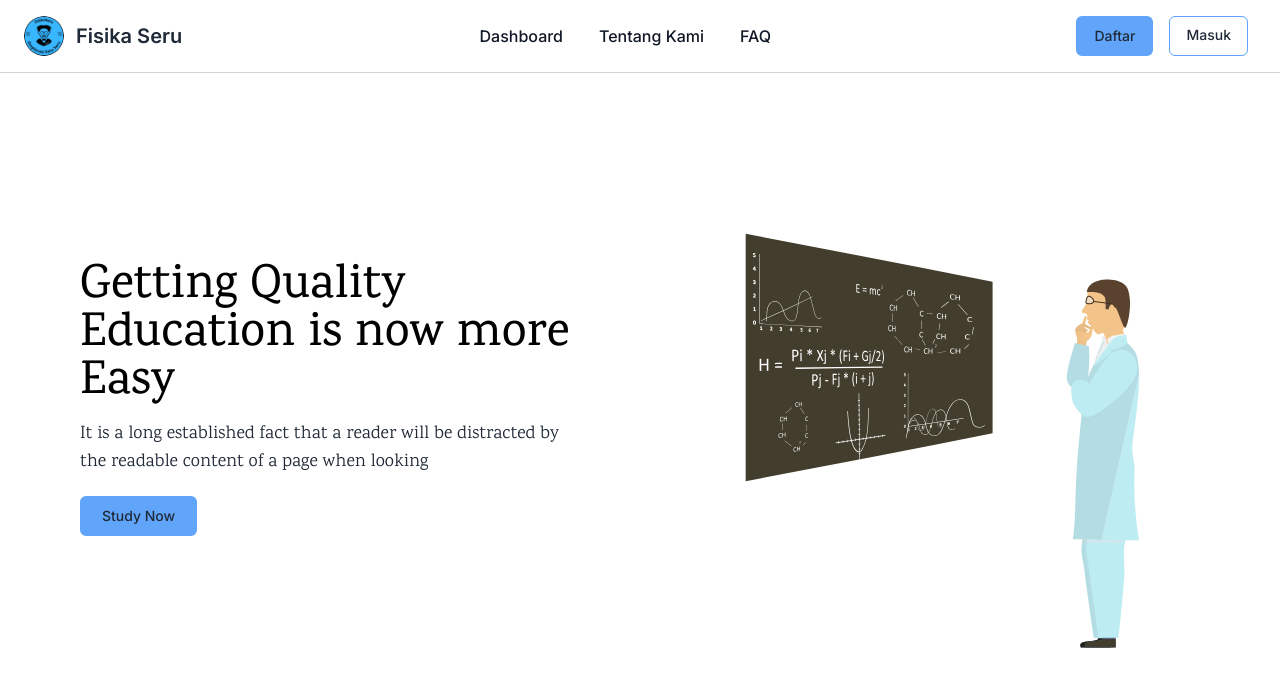
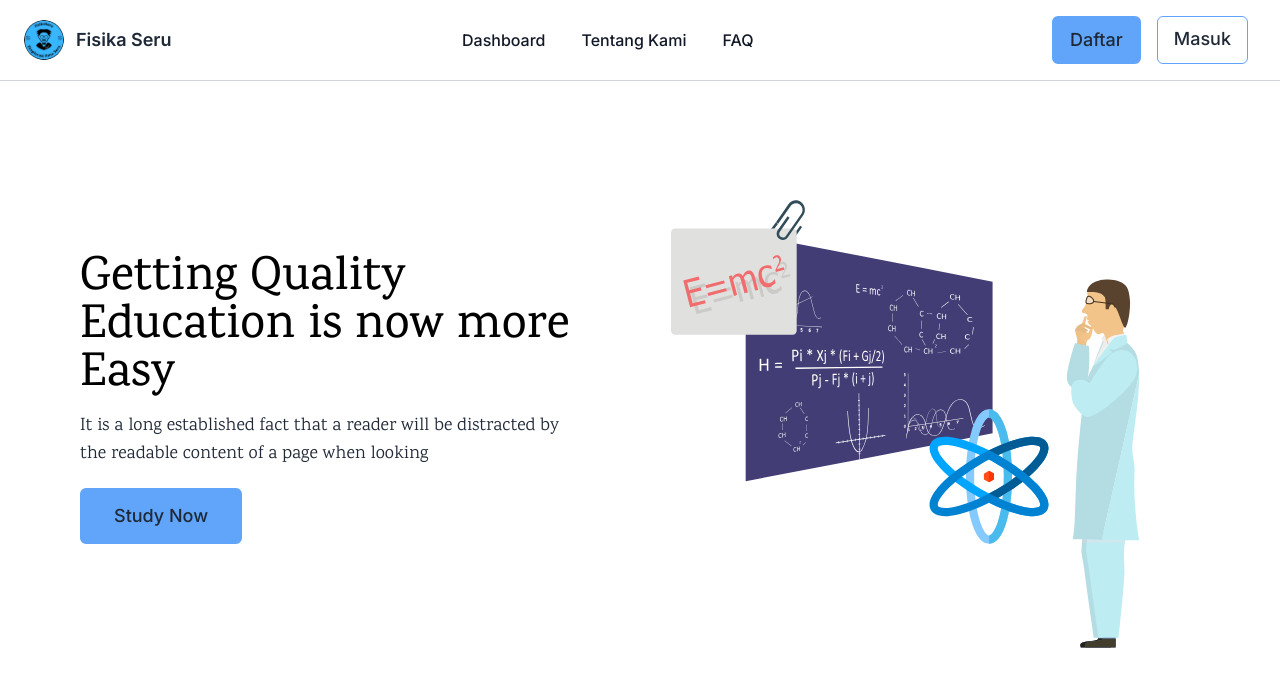
Before and after one commit to rizkikadafi/fisika-seru, a Next.js app: page / in a window 1280 px wide. Shown: the top 686 px of the page. Built offline with nearby package versions, Linux system fonts and the light colour scheme.

Commit message:
change svg image

```diff
--- a/app/ui/home/hero.tsx
+++ b/app/ui/home/hero.tsx
@@ -9,7 +9,7 @@ function Tagline() {
     <div className="sm:px-10 mt-[-5rem] sm:mt-[-13rem] md:mt-0 z-10 md:order-1">
       <h1 className={`${karma.className} text-3xl lg:text-5xl font-medium mb-3 w-[80%] md:w-full`}>Getting Quality Education is now more Easy</h1>
       <p className={`${karma.className} text-sm lg:text-lg text-gray-800 sm:w-[85%] md:w-full`}>It is a long established fact that a reader will be distracted by the readable content of a page when looking  </p>
-      <Link href="#" className="text-gray-800 bg-blue-400 hover:bg-blue-500 font-medium rounded-md text-sm mt-5 inline-block px-5 py-2 text-center border-2 border-blue-400">Study Now</Link>
+      <Link href="#" className="text-gray-800 bg-blue-400 hover:bg-blue-500 font-medium rounded-md text-sm lg:text-lg mt-5 inline-block px-8 py-3 text-center border-2 border-blue-400">Study Now</Link>
     </div>
   );
 }
--- a/app/ui/home/logo.tsx
+++ b/app/ui/home/logo.tsx
@@ -11,7 +11,7 @@ export default function Logo({ image, title }: Readonly<{ image: string, title:
         width="40"
         height="40"
       />
-      <span className="text-gray-800 self-center text-xl font-semibold whitespace-nowrap">{title}</span>
+      <span className="text-gray-800 self-center text-lg font-semibold whitespace-nowrap">{title}</span>
     </Link>
   );
 }
--- a/app/ui/home/nav-links.tsx
+++ b/app/ui/home/nav-links.tsx
@@ -14,8 +14,8 @@ export default function NavLinks({ isOpen }: { isOpen: boolean }) {
       { 'hidden': !isOpen, }
     )} id="navbar-sticky">
       <div className="flex justify-center mt-5 md:hidden">
-        <Link href="#" className="text-gray-800 bg-blue-400 hover:bg-blue-500 font-medium rounded-md text-sm mx-2 px-4 py-2 text-center border-2 border-blue-400">Daftar</Link>
-        <Link href="#" className="text-gray-800  hover:bg-blue-400 font-medium rounded-md text-sm mx-2 px-4 py-2 text-center border border-blue-400">Masuk</Link>
+        <Link href="#" className="text-gray-800 bg-blue-400 hover:bg-blue-500 font-medium rounded-md text-sm mx-2 px-4 py-2 text-center border-2 border-blue-400 lg:text-lg">Daftar</Link>
+        <Link href="#" className="text-gray-800  hover:bg-blue-400 font-medium rounded-md text-sm mx-2 px-4 py-2 text-center border border-blue-400 lg:text-lg">Masuk</Link>
       </div>
       <nav className="flex flex-col p-4 md:p-0 font-medium rounded-lg bg-gray-50 md:space-x-5 rtl:space-x-reverse md:flex-row md:mt-0 md:border-0 md:bg-white">
         {links.map((link) => {
--- a/app/ui/home/navbar.tsx
+++ b/app/ui/home/navbar.tsx
@@ -19,8 +19,8 @@ export default function Navbar() {
         <Logo image="/logo.png" title="Fisika Seru" />
         <div className="flex md:order-2 space-x-3 md:space-x-0 rtl:space-x-reverse">
           <div className="hidden md:flex">
-            <Link href="#" className="text-gray-800 bg-blue-400 hover:bg-blue-500 font-medium rounded-md text-sm mx-2 px-4 py-2 text-center border-2 border-blue-400">Daftar</Link>
-            <Link href="#" className="text-gray-800  hover:bg-blue-400 font-medium rounded-md text-sm mx-2 px-4 py-2 text-center border border-blue-400">Masuk</Link>
+            <Link href="#" className="text-gray-800 bg-blue-400 hover:bg-blue-500 font-medium rounded-md text-sm lg:text-lg mx-2 px-4 py-2 text-center border-2 border-blue-400">Daftar</Link>
+            <Link href="#" className="text-gray-800  hover:bg-blue-400 font-medium rounded-md text-sm lg:text-lg mx-2 px-4 py-2 text-center border border-blue-400">Masuk</Link>
           </div>
           <button
             type="button"
```
Also changed, not shown: public/hero4.svg.
